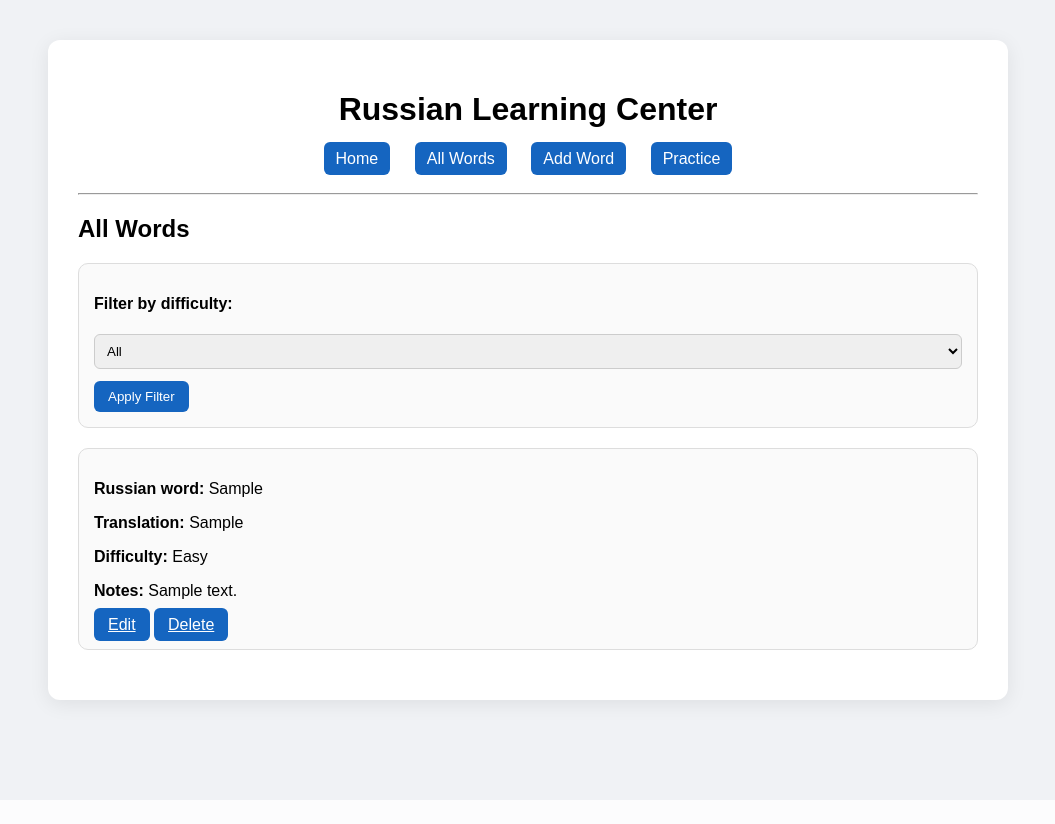
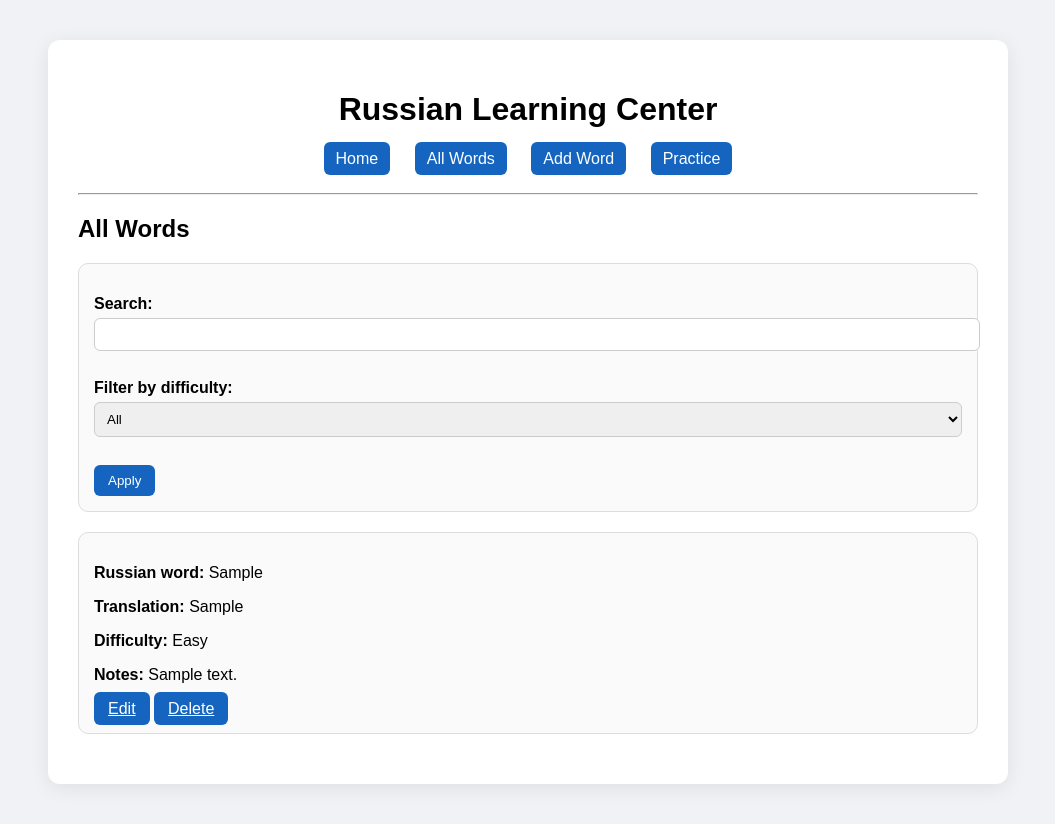
Before and after one commit to onurdosi/RussianLearningCenter, a Django app: page /words/ in a window 1280 px wide. Shown: the whole page, without its empty margins (112-1167 px from the left). Before the commit the page ends 720 px from the top, so only its background shows below. Run offline with Django 5.2, Linux system fonts and the light colour scheme; tables that the repository leaves empty hold one stand-in row (values such as "Sample post").

Commit message:
Add search feature to word list

```diff
--- a/vocab/templates/vocab/word_list.html
+++ b/vocab/templates/vocab/word_list.html
@@ -5,18 +5,23 @@
 
 <div class="word-card">
     <form method="get">
+
         <p>
-                <label for="difficulty"><strong>Filter by difficulty:</strong></label>
+            <label><strong>Search:</strong></label>
+            <input type="text" name="search" value="{{ search_query }}">
         </p>
 
-            <select name="difficulty" id="difficulty">
+        <p>
+            <label><strong>Filter by difficulty:</strong></label>
+            <select name="difficulty">
                 <option value="">All</option>
                 <option value="easy" {% if selected_difficulty == 'easy' %}selected{% endif %}>Easy</option>
                 <option value="medium" {% if selected_difficulty == 'medium' %}selected{% endif %}>Medium</option>
                 <option value="hard" {% if selected_difficulty == 'hard' %}selected{% endif %}>Hard</option>
             </select>
+        </p>
 
-            <button type="submit">Apply Filter</button>
+        <button type="submit">Apply</button>
     </form>
 </div>
 
@@ -36,6 +41,6 @@
 {% endfor %}
 
 {% if not words %}
-        <p>No words found for this filter.</p>
+    <p>No results found.</p>
 {% endif %}
 {% endblock %}
--- a/vocab/views.py
+++ b/vocab/views.py
@@ -24,16 +24,26 @@ def home(request):
 
 def word_list(request):
     selected_difficulty = request.GET.get('difficulty')
+    search_query = request.GET.get('search', '').strip()
+
+    words = Word.objects.all()
 
     if selected_difficulty in ['easy', 'medium', 'hard']:
-        words = Word.objects.filter(difficulty=selected_difficulty)
+        words = words.filter(difficulty=selected_difficulty)
     else:
-        words = Word.objects.all()
         selected_difficulty = ''
+
+    if search_query:
+        words = words.filter(
+            russian_word__icontains=search_query
+        ) | words.filter(
+            translation__icontains=search_query
+        )
 
     context = {
         'words': words,
         'selected_difficulty': selected_difficulty,
+        'search_query': search_query,
     }
 
     return render(request, 'vocab/word_list.html', context)
```
Lines whose indentation alone changed are shown as unchanged.
